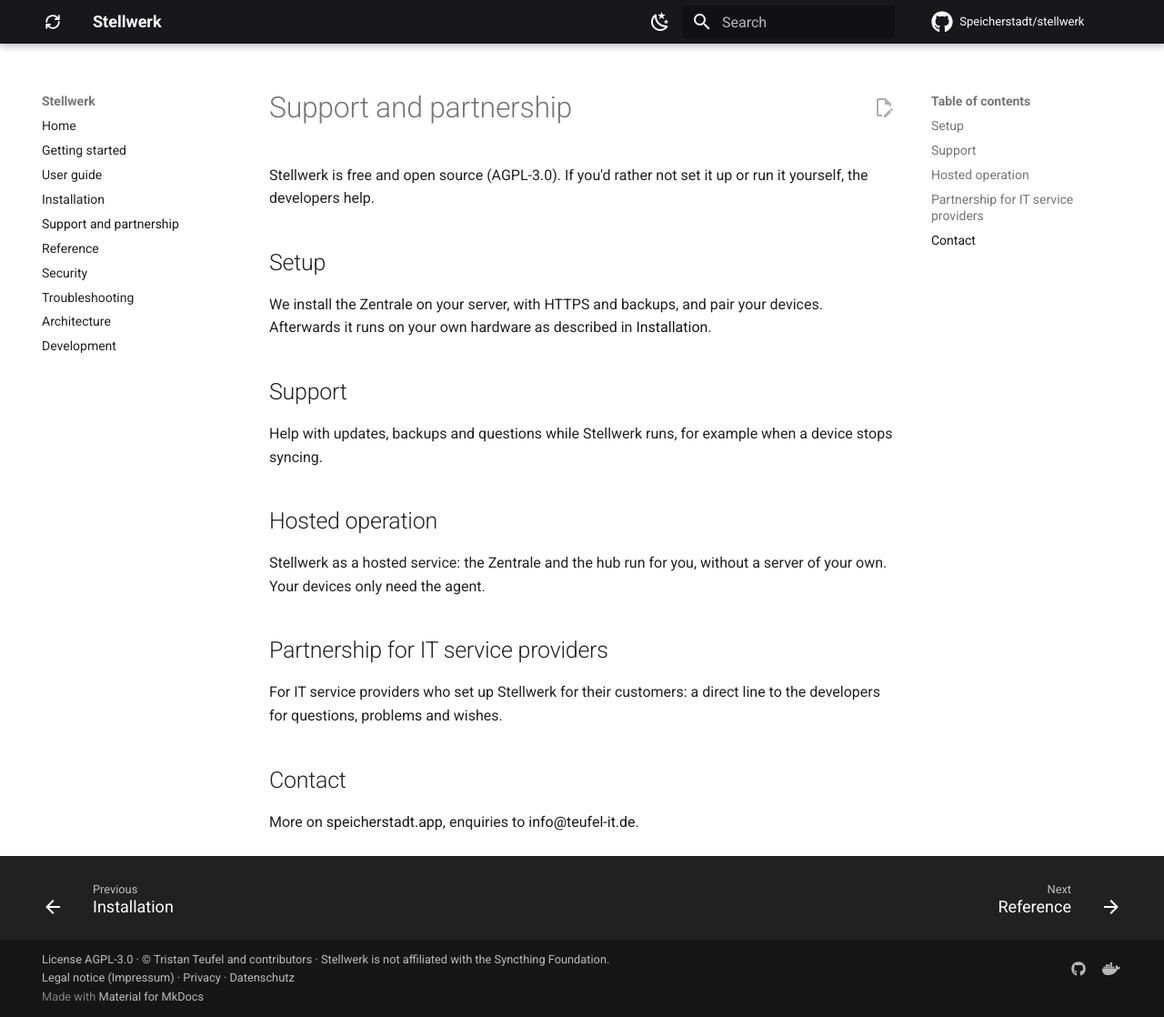
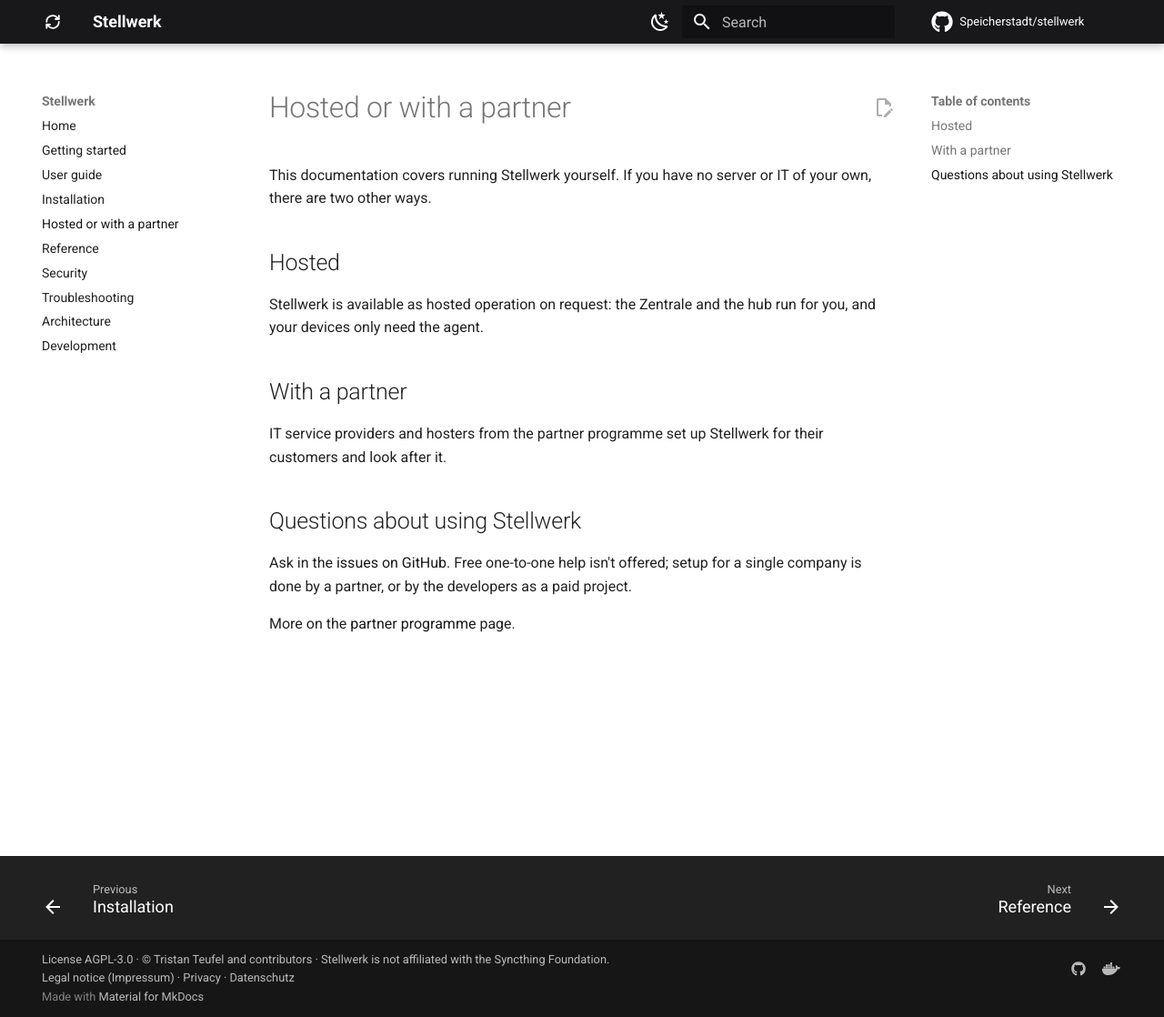
Before and after one commit to firsttris/stellwerk, an MkDocs documentation site: the page built from docs/support.md, in a window 1280 px wide and 1118 px high. Shown: the whole window at 91% size. Built offline with MkDocs 1.6.1 and Material for MkDocs 9.7.7, drawn with Linux system fonts in a browser that asks for light colours; plug-ins that fetch from the network failed and are left out; comment, search, counter and statistics services are not loaded.

Commit message:
README and docs: hosted or with a partner instead of individual support
Replace the support section with a partner programme and hosted
operation: one paragraph at the end of Quick start and a footer line
linking speicherstadt.app/partner/, no email address. docs/support.md
becomes "Hosted or with a partner"; the installation hint links it.

Co-Authored-By: Claude Opus 5.5 <noreply@anthropic.com>
Claude-Session: https://claude.ai/code/session_01Y3rdfZYTaVFaSUfuoFSMdk

```diff
--- a/docs/support.md
+++ b/docs/support.md
@@ -1,29 +1,22 @@
-# Support and partnership
+# Hosted or with a partner
 
-Stellwerk is free and open source (AGPL-3.0). If you'd rather not set it up or run it yourself,
-the developers help.
+This documentation covers running Stellwerk yourself. If you have no server or IT of your own,
+there are two other ways.
 
-## Setup
+## Hosted
 
-We install the Zentrale on your server, with HTTPS and backups, and pair your devices. Afterwards
-it runs on your own hardware as described in [Installation](installation.md).
+Stellwerk is available as hosted operation on request: the Zentrale and the hub run for you, and
+your devices only need the agent.
 
-## Support
+## With a partner
 
-Help with updates, backups and questions while Stellwerk runs, for example when a device stops
-syncing.
+IT service providers and hosters from the partner programme set up Stellwerk for their customers
+and look after it.
 
-## Hosted operation
+## Questions about using Stellwerk
 
-Stellwerk as a hosted service: the Zentrale and the hub run for you, without a server of your own.
-Your devices only need the agent.
+Ask in the [issues on GitHub](https://github.com/Speicherstadt/stellwerk/issues). Free one-to-one
+help isn't offered; setup for a single company is done by a partner, or by the developers as a
+paid project.
 
-## Partnership for IT service providers
-
-For IT service providers who set up Stellwerk for their customers: a direct line to the
-developers for questions, problems and wishes.
-
-## Contact
-
-More on [speicherstadt.app](https://speicherstadt.app/en/#support), enquiries to
-[info@teufel-it.de](mailto:info@teufel-it.de).
+More on the [partner programme](https://speicherstadt.app/en/partner/) page.
--- a/mkdocs.yml
+++ b/mkdocs.yml
@@ -26,7 +26,7 @@ nav:
   - Getting started: getting-started.md
   - User guide: user-guide.md
   - Installation: installation.md
-  - Support and partnership: support.md
+  - Hosted or with a partner: support.md
   - Reference: reference.md
   - Security: security.md
   - Troubleshooting: troubleshooting.md
```
Also changed, not shown: README.de.md (+3 -13 lines), README.md (+3 -12 lines), docs/installation.md (+2 -2 lines).
